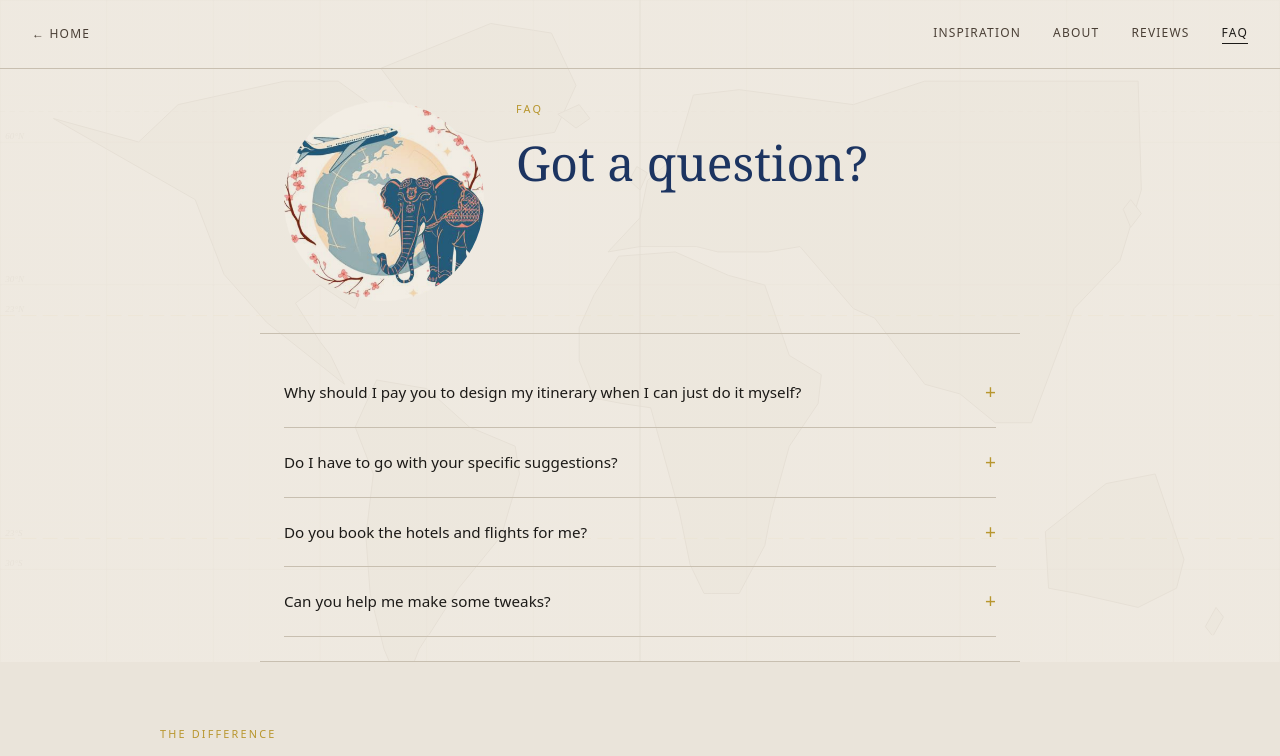
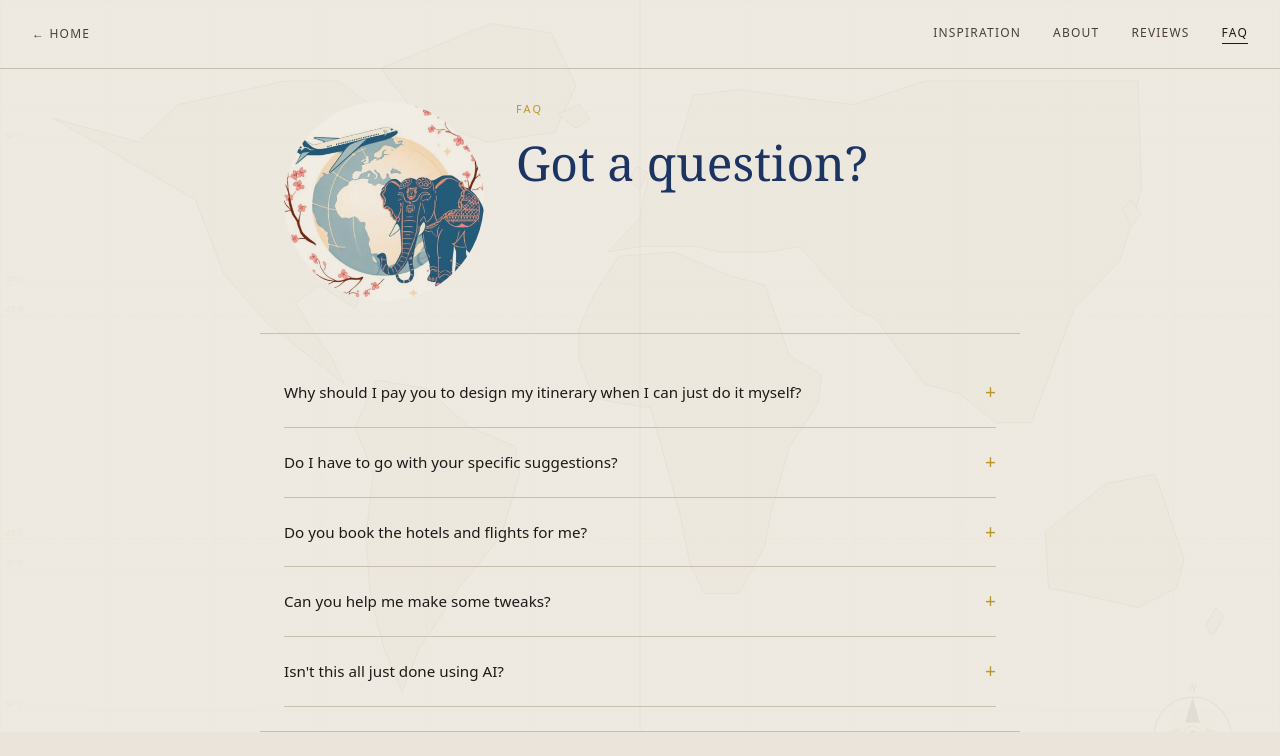
Before and after one commit to jameswhite1981/JenVoyage, a Next.js app: page /faq in a window 1280 px wide. Shown: the top 756 px of the page. Built offline with nearby package versions, Linux system fonts and the light colour scheme.

Commit message:
Add FAQ addressing AI vs human involvement in itinerary design

```diff
--- a/app/faq/page.js
+++ b/app/faq/page.js
@@ -24,6 +24,10 @@ const FAQS = [
   {
     q: "Can you help me make some tweaks?",
     a: "Yes — make use of your 72-hour window to request tweaks and adjustments to your original itinerary.",
+  },
+  {
+    q: "Isn't this all just done using AI?",
+    a: "Absolutely not. I'd be lying if I said that AI wasn't involved — and I'd also probably be a bit stupid. All that stuff you see pre-payment is AI generated. However, all that changes once I look into your request: it is fully designed by one person. All accommodation, trips and flights are personally picked — by a real person!",
   },
 ];
 
```
